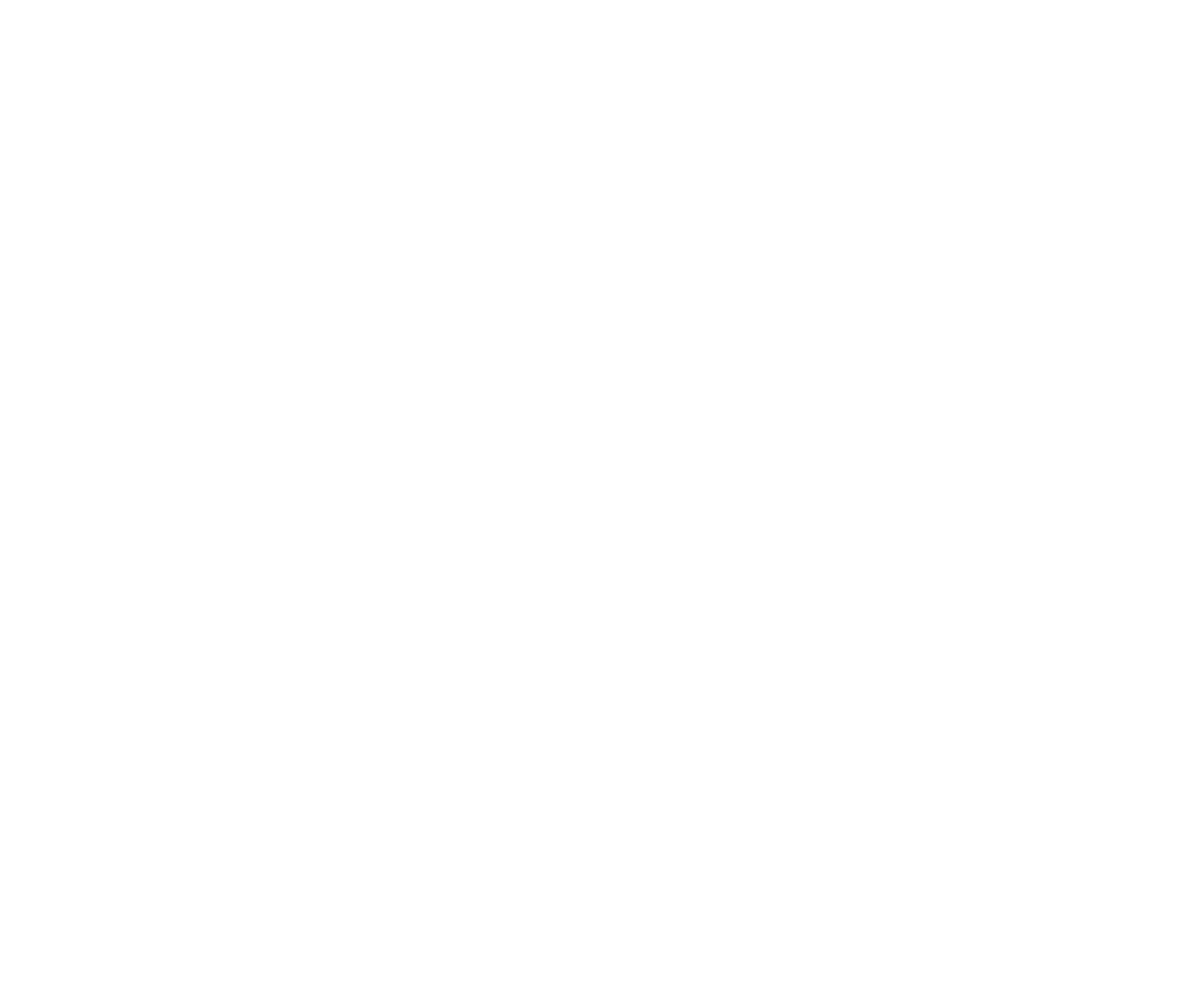
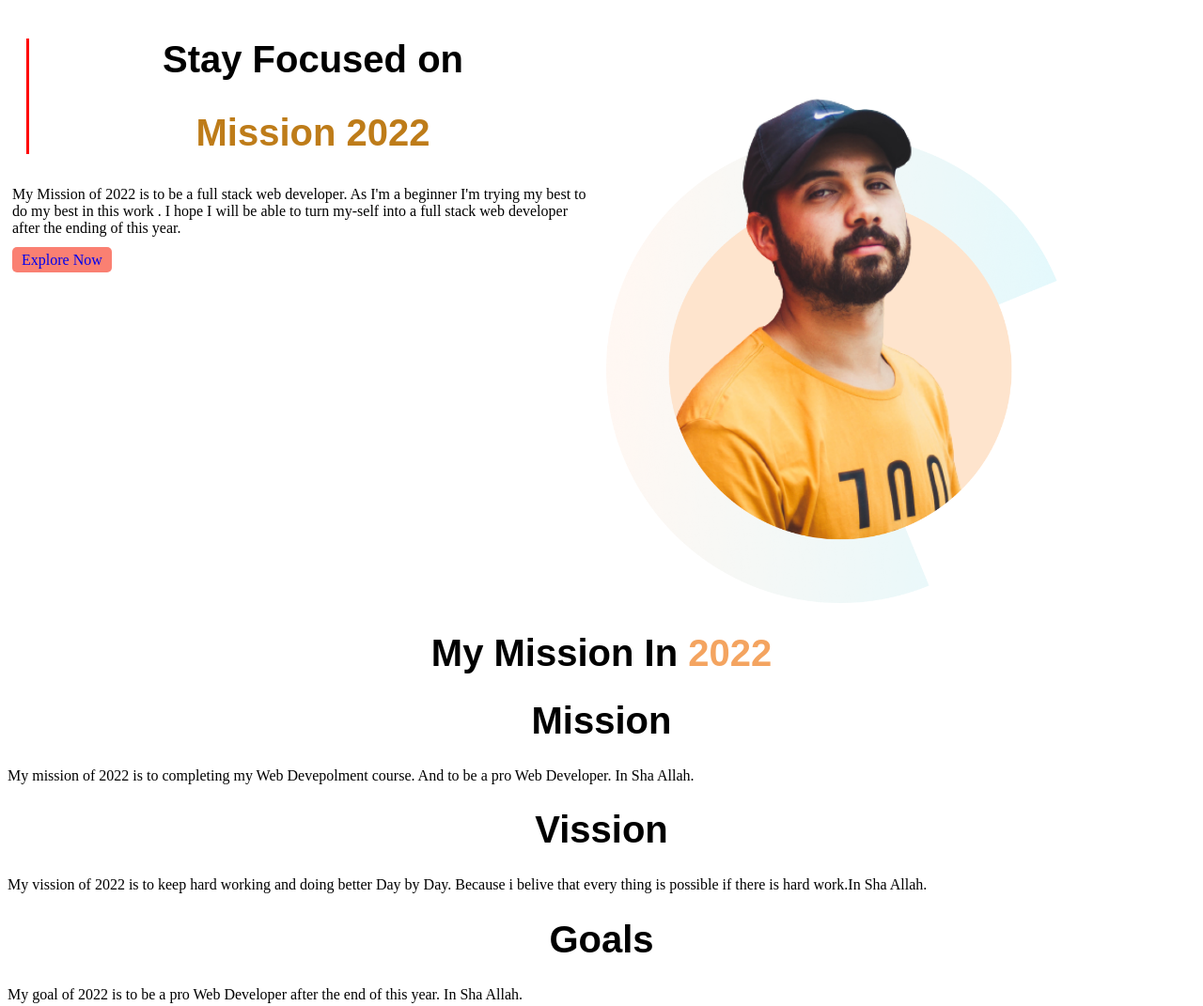
Before and after one commit to ShahRiin/Assignment-1, a plain HTML site: page index.html in a window 1280 px wide. Shown: the whole page at 94% size. Before the commit the page ends 800 px from the top, so only its background shows below. Drawn offline with Linux system fonts and the light colour scheme.

Commit message:
second push

```diff
--- a/index.html
+++ b/index.html
@@ -5,8 +5,42 @@
     <meta http-equiv="X-UA-Compatible" content="IE=edge">
     <meta name="viewport" content="width=device-width, initial-scale=1.0">
     <title>My first Assignment</title>
+    <link rel="stylesheet" href="style.css">
 </head>
 <body>
+    <section>
+        <div class="width">
+            <div id="border">
+                <h1>Stay Focused on</h1>
+                <h1 class="orange-color" >Mission 2022
+                </h1>
+            </div>
 
+            <p>
+                My Mission of 2022 is to be a full stack web developer. As I'm a beginner I'm trying my best to do my best in this work . I hope I will be able to turn my-self into a full stack web developer after the ending of this year.
+            </p>
+           <a class="first-link" target="_blank" href="https://github.com/ShahRiin/Assignment-1"> Explore Now </a>
+        </div>
+        <div class="width">
+            <img src="images/person/person-0.png" alt="">
+        </div>
+
+
+    </section>
+    <h1>My Mission In <span class="mission">2022</span></h1>
+    <div>
+        <p>
+            <h1>Mission</h1>
+            My mission of 2022 is to completing my Web Devepolment course. And to be a pro Web Developer. In Sha Allah.
+        </p>
+        <p>
+            <h1>Vission</h1>
+            My vission of 2022 is to keep hard working and doing better Day by Day. Because i belive that every thing is possible if there is hard work.In Sha Allah.
+        </p>
+        <p>
+            <h1>Goals</h1>
+            My goal of 2022 is to be a pro Web Developer after the end of this year. In Sha Allah.
+        </p>
+    </div>
 </body>
 </html>
--- /dev/null
+++ b/style.css
@@ -0,0 +1,34 @@
+h1{
+    font-size: 40px;
+}
+.orange-color{
+    color: rgb(190, 124, 25);
+}
+#border{
+    margin-left: 15px;
+    border-left: red solid 3px;
+}
+.first-link{
+    text-decoration: none;
+    border-radius: 5px;
+    background-color: salmon;
+    padding: 5px 10px;
+}
+section{
+    display: flex;
+}
+.width{
+    width: 50%;
+    padding-left: 5px;
+    padding-right: 5px;
+}
+.width img{
+    width: 80%;
+}
+h1{
+    font-family: 'Rubik', sans-serif;
+    text-align: center;
+}
+.mission{
+    color: sandybrown;
+}
```
